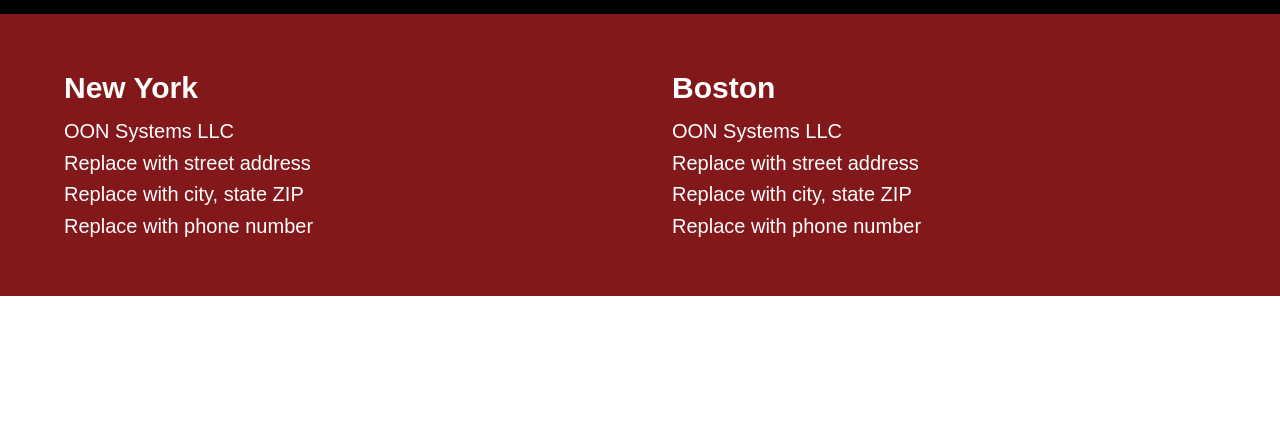
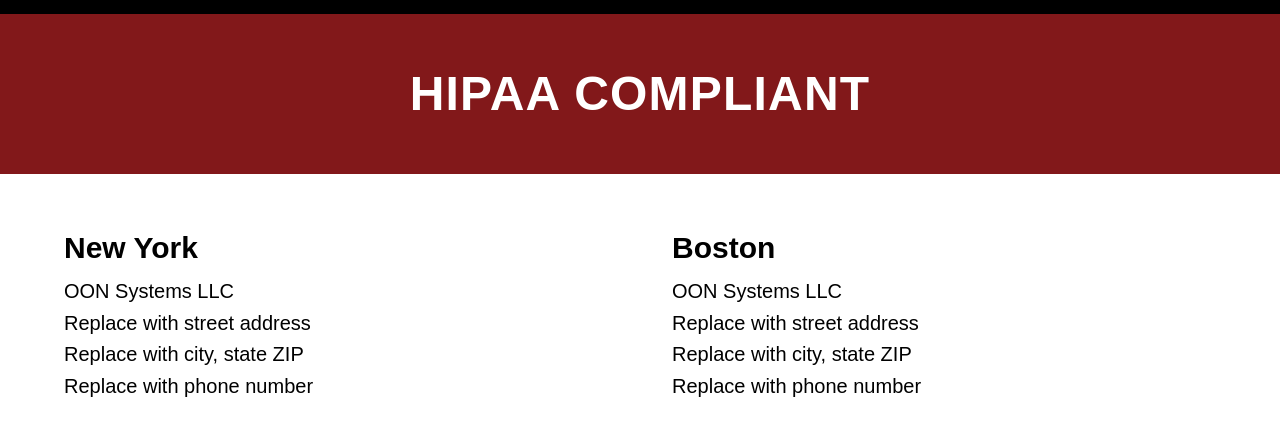
Before and after one commit to Brian63294/IDR-WEBSITE, a Next.js app: page / in a window 1280 px wide. Shown: the part 771-1206 px from the top of the page. Before the commit the page ends 1067 px from the top, so only its background shows below. Built offline with nearby package versions, Linux system fonts and the light colour scheme.

Commit message:
Update homepage layout and company info

```diff
--- a/app/page.tsx
+++ b/app/page.tsx
@@ -211,15 +211,24 @@
         </div>
       </section>
 
-      {/* Red company info section */}
+      {/* Red HIPAA section */}
       <section className="bg-red-900 px-6 py-10 md:px-12 md:py-14">
+        <div className="mx-auto flex max-w-6xl items-center justify-center">
+          <h2 className="text-center text-3xl font-semibold tracking-wide text-white md:text-5xl">
+            HIPAA COMPLIANT
+          </h2>
+        </div>
+      </section>
+
+      {/* White company info section */}
+      <section className="bg-white px-6 py-10 md:px-12 md:py-14">
         <div className="mx-auto max-w-6xl">
           <div className="grid gap-8 md:grid-cols-2 md:gap-16">
             <div>
-              <h2 className="text-2xl font-semibold text-white md:text-3xl">
+              <h2 className="text-2xl font-semibold text-black md:text-3xl">
                 New York
               </h2>
-              <div className="mt-3 space-y-1 text-lg leading-snug text-white md:text-xl">
+              <div className="mt-3 space-y-1 text-lg leading-snug text-black md:text-xl">
                 <p>OON Systems LLC</p>
                 <p>Replace with street address</p>
                 <p>Replace with city, state ZIP</p>
@@ -228,10 +237,10 @@
             </div>
 
             <div>
-              <h2 className="text-2xl font-semibold text-white md:text-3xl">
+              <h2 className="text-2xl font-semibold text-black md:text-3xl">
                 Boston
               </h2>
-              <div className="mt-3 space-y-1 text-lg leading-snug text-white md:text-xl">
+              <div className="mt-3 space-y-1 text-lg leading-snug text-black md:text-xl">
                 <p>OON Systems LLC</p>
                 <p>Replace with street address</p>
                 <p>Replace with city, state ZIP</p>
```
